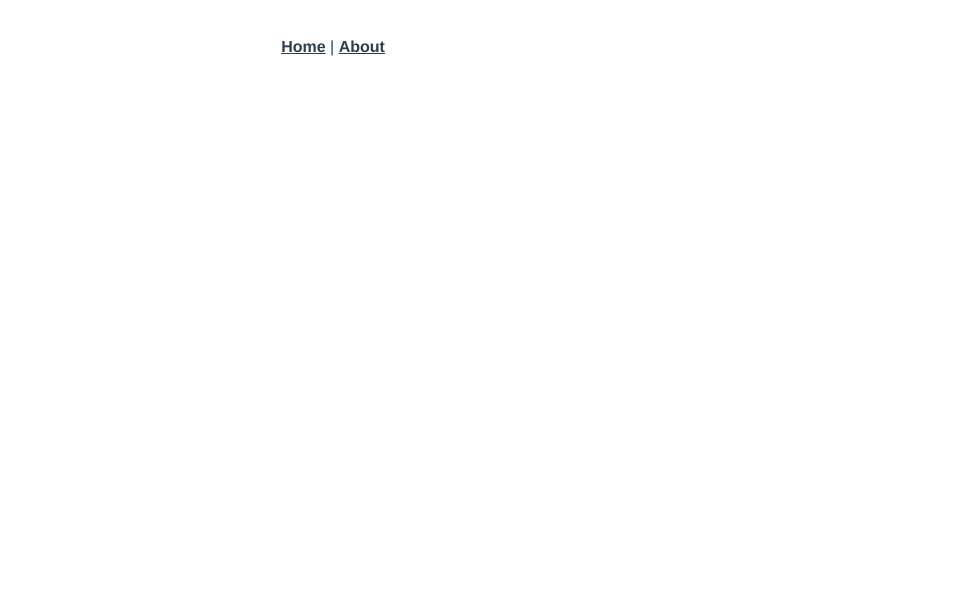
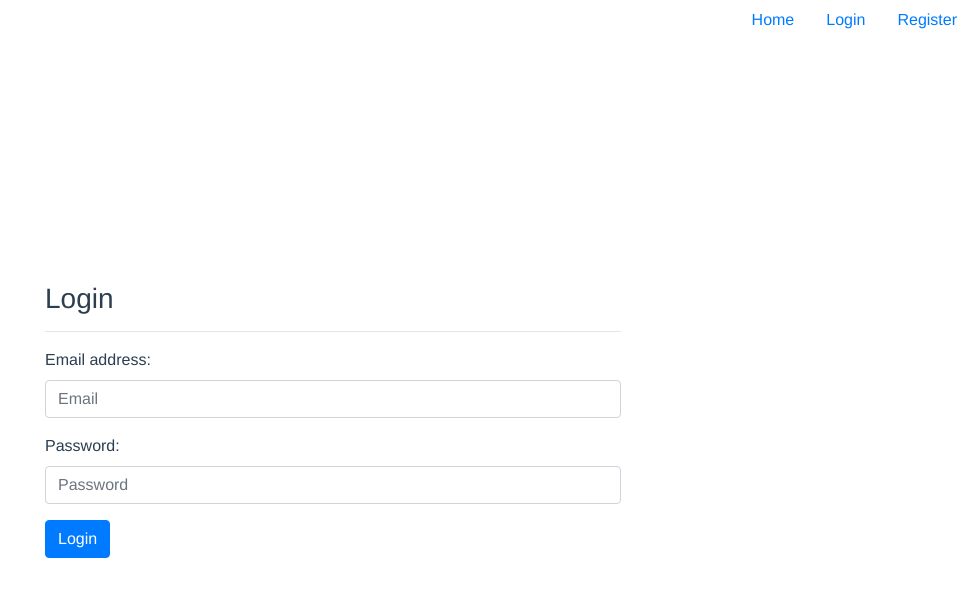
Before and after one commit to TomTruyen/Crypto-Investment-Tracker, a Vue app in the folder Frontend/cryptotracker/: page /login in a window 1280 px wide. Shown: the top 596 px of the page, without its empty margins (307-1280 px from the left). Built offline with nearby package versions, Linux system fonts and the light colour scheme.

Commit message:
Added routes and basic login/register screen

```diff
--- a/Frontend/cryptotracker/package.json
+++ b/Frontend/cryptotracker/package.json
@@ -7,6 +7,8 @@
     "build": "vue-cli-service build"
   },
   "dependencies": {
+    "bootstrap": "^4.6.0",
+    "bootstrap-vue": "^2.21.2",
     "core-js": "^3.6.5",
     "vue": "^2.6.11",
     "vue-router": "^3.2.0",
--- a/Frontend/cryptotracker/src/App.vue
+++ b/Frontend/cryptotracker/src/App.vue
@@ -1,32 +1,14 @@
+<style>
+@import './style/style.css';
+</style>
+
 <template>
-  <div id="app">
-    <div id="nav">
-      <router-link to="/">Home</router-link> |
-      <router-link to="/about">About</router-link>
-    </div>
-    <router-view/>
+  <div>
+    <b-nav align="right">
+      <b-nav-item to="/">Home</b-nav-item>
+      <b-nav-item to="/login">Login</b-nav-item>
+      <b-nav-item to="/register">Register</b-nav-item>
+    </b-nav>
+    <router-view />
   </div>
 </template>
-
-<style>
-#app {
-  font-family: Avenir, Helvetica, Arial, sans-serif;
-  -webkit-font-smoothing: antialiased;
-  -moz-osx-font-smoothing: grayscale;
-  text-align: center;
-  color: #2c3e50;
-}
-
-#nav {
-  padding: 30px;
-}
-
-#nav a {
-  font-weight: bold;
-  color: #2c3e50;
-}
-
-#nav a.router-link-exact-active {
-  color: #42b983;
-}
-</style>
--- a/Frontend/cryptotracker/src/router/index.js
+++ b/Frontend/cryptotracker/src/router/index.js
@@ -1,22 +1,25 @@
 import Vue from 'vue'
 import VueRouter from 'vue-router'
 import Home from '../views/Home.vue'
+import Login from '../views/Login.vue'
+import Register from '../views/Register.vue'
 
 Vue.use(VueRouter)
 
-const routes = [
-  {
+const routes = [{
         path: '/',
         name: 'Home',
         component: Home
     },
     {
-    path: '/about',
-    name: 'About',
-    // route level code-splitting
-    // this generates a separate chunk (about.[hash].js) for this route
-    // which is lazy-loaded when the route is visited.
-    component: () => import(/* webpackChunkName: "about" */ '../views/About.vue')
+        path: '/login',
+        name: 'Login',
+        component: Login
+    },
+    {
+        path: '/register',
+        name: 'Register',
+        component: Register
     }
 ]
 
--- /dev/null
+++ b/Frontend/cryptotracker/src/style/style.css
@@ -0,0 +1,21 @@
+* {
+    font-family: Avenir, Helvetica, Arial, sans-serif;
+    -webkit-font-smoothing: antialiased;
+    -moz-osx-font-smoothing: grayscale;
+    color: #2c3e50;
+}
+
+.login,
+.register {
+    display: flex;
+    height: calc(100vh - 40px);
+    justify-content: center;
+    align-items: center;
+    width: 100%;
+}
+
+.login>form,
+.register>form {
+    width: 50%;
+    padding: 2rem;
+}
--- a/Frontend/cryptotracker/src/views/About.vue
+++ /dev/null
@@ -1,5 +0,0 @@
-<template>
-  <div class="about">
-    <h1>This is an about page</h1>
-  </div>
-</template>
--- a/Frontend/cryptotracker/src/views/Home.vue
+++ b/Frontend/cryptotracker/src/views/Home.vue
@@ -1,18 +1,6 @@
 <template>
   <div class="home">
-    <img alt="Vue logo" src="../assets/logo.png">
-    <HelloWorld msg="Welcome to Your Vue.js App"/>
+    <img alt="Vue logo" src="../assets/logo.png" />
+    <HelloWorld msg="Welcome to Your Vue.js App" />
   </div>
 </template>
-
-<script>
-// @ is an alias to /src
-import HelloWorld from '@/components/HelloWorld.vue'
-
-export default {
-  name: 'Home',
-  components: {
-    HelloWorld
-  }
-}
-</script>
--- /dev/null
+++ b/Frontend/cryptotracker/src/views/Login.vue
@@ -0,0 +1,15 @@
+<template>
+  <div class="login">
+    <b-form>
+      <h3>Login</h3>
+      <hr />
+      <b-form-group label="Email address:" label-for="email">
+        <b-form-input id="email" type="text" placeholder="Email"></b-form-input>
+      </b-form-group>
+      <b-form-group label="Password:" label-for="password">
+        <b-form-input id="password" type="password" placeholder="Password"></b-form-input>
+      </b-form-group>
+      <b-button type="submit" variant="primary">Login</b-button>
+    </b-form>
+  </div>
+</template>
--- /dev/null
+++ b/Frontend/cryptotracker/src/views/Register.vue
@@ -0,0 +1,18 @@
+<template>
+  <div class="register">
+    <b-form>
+      <h3>Register</h3>
+      <hr />
+      <b-form-group label="Email address:" label-for="email">
+        <b-form-input id="email" type="text" placeholder="Email"></b-form-input>
+      </b-form-group>
+      <b-form-group label="Password:" label-for="password">
+        <b-form-input id="password" type="password" placeholder="Password"></b-form-input>
+      </b-form-group>
+      <b-form-group label="Repeat password:" label-for="repeat-password">
+        <b-form-input id="repeat-password" type="password" placeholder="Repeat password"></b-form-input>
+      </b-form-group>
+      <b-button type="submit" variant="primary">Register</b-button>
+    </b-form>
+  </div>
+</template>
```
Also changed, not shown: Frontend/cryptotracker/src/main.js (+11 -3 lines), 1 other file (tests, documents, lock files or other folders). Lines whose indentation alone changed are shown as unchanged.
